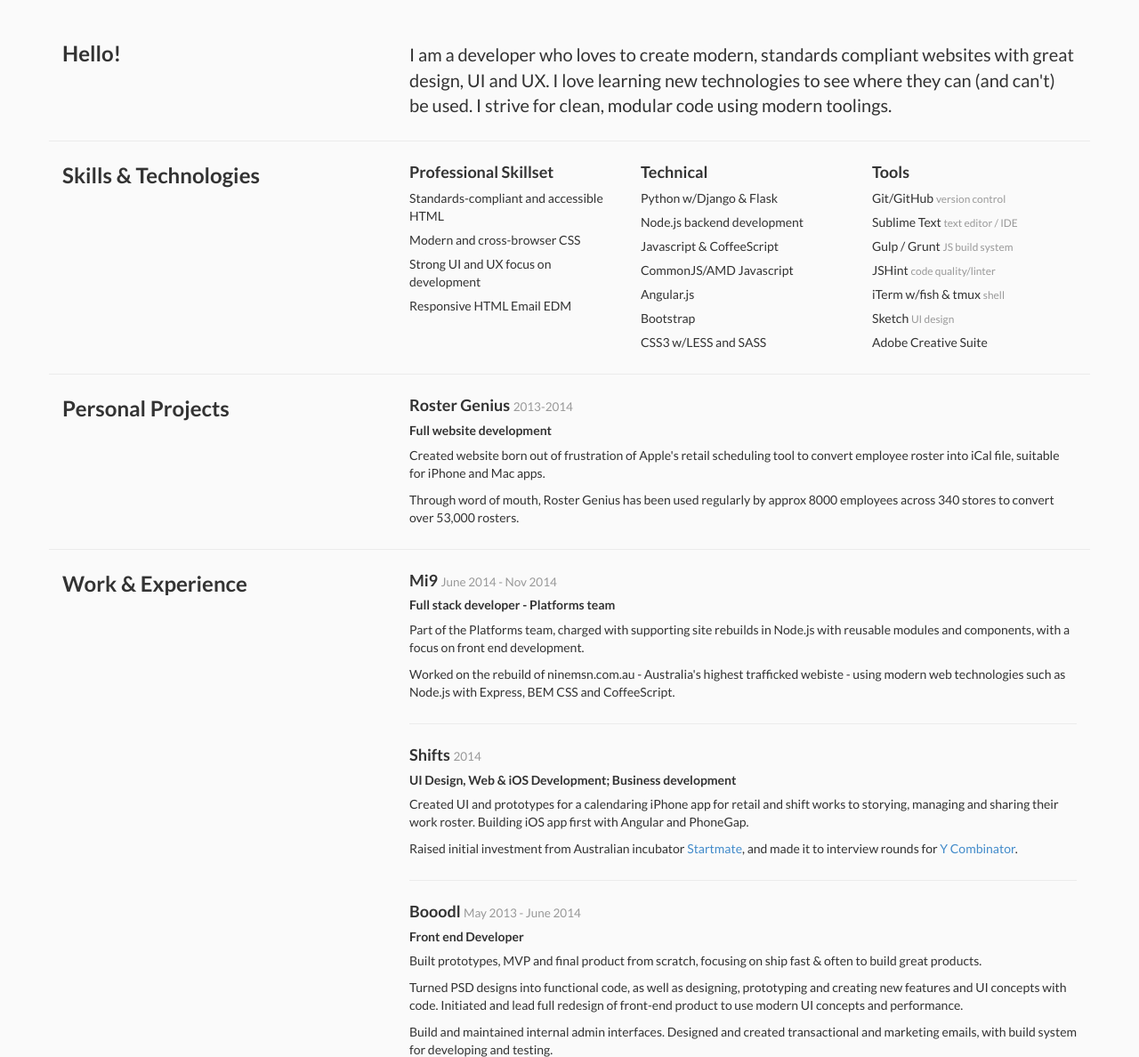
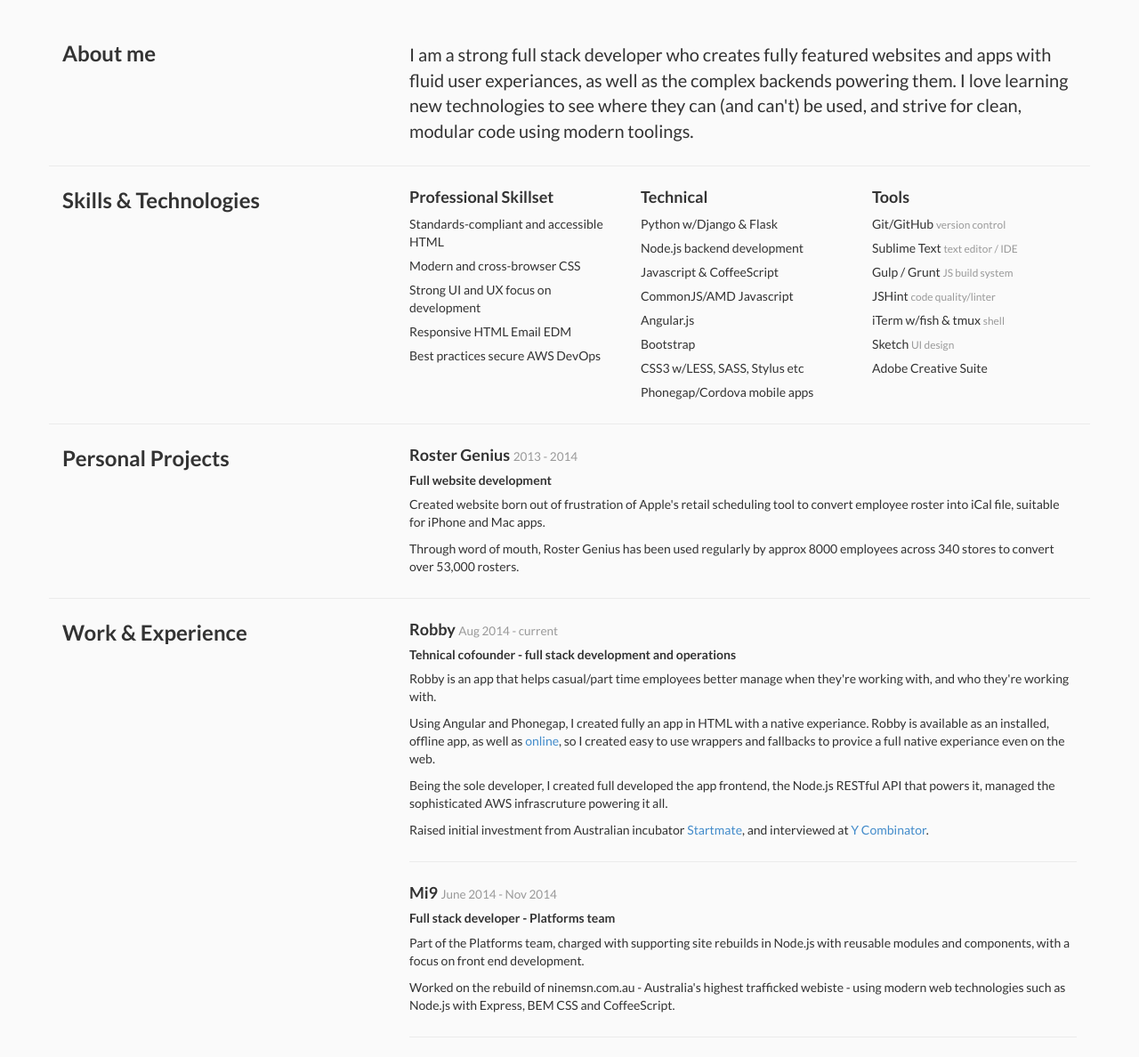
Before and after one commit to joshhunt/joshhunt.github.io, a plain HTML site: page resume.html in a window 1280 px wide. Shown: the part 162-1350 px from the top of the page at 89% size. Drawn offline with Linux system fonts and the light colour scheme.

Commit message:
Updating

```diff
--- a/resume.html
+++ b/resume.html
@@ -25,13 +25,14 @@
             <div class="main">
                 <section class="row">
                     <div class="col-sm-4">
-                        <h3>Hello!</h3>
+                        <h3>About me</h3>
                     </div>
                     <div class="col-sm-8">
                         <p class="attn">
-                            I am a developer who loves to create modern, standards compliant websites
-                            with great design, UI and UX. I love learning new technologies to see where
-                            they can (and can't) be used. I strive for clean, modular code using modern toolings.
+                            I am a strong full stack developer who creates fully featured websites and
+                            apps with fluid user experiances, as well as the complex backends powering them.
+                            I love learning new technologies to see where they can (and can't) be used,
+                            and strive for clean, modular code using modern toolings.
                         </p>
                     </div>
                 </section>
@@ -49,6 +50,7 @@
                                     <li>Modern and cross-browser CSS</li>
                                     <li>Strong UI and UX focus on development</li>
                                     <li>Responsive HTML Email EDM</li>
+                                    <li>Best practices secure AWS DevOps</li>
                                 </ul>
                             </div>
                             <div class="col-xs-4">
@@ -60,7 +62,8 @@
                                     <li>CommonJS/AMD Javascript</li>
                                     <li>Angular.js</li>
                                     <li>Bootstrap</li>
-                                    <li>CSS3 w/LESS and SASS</li>
+                                    <li>CSS3 w/LESS, SASS, Stylus etc</li>
+                                    <li>Phonegap/Cordova mobile apps</li>
                                 </ul>
                             </div>
                             <div class="col-xs-4">
@@ -108,7 +111,7 @@
                     </div>
                     <div class="col-sm-8">
                         <div class="job">
-                            <h4>Roster Genius <small class="text-muted">2013-2014</small></h4>
+                            <h4>Roster Genius <small class="text-muted">2013 - 2014</small></h4>
                             <h5>Full website development</h5>
                             <p>
                                 Created website born out of frustration of Apple's retail scheduling
@@ -129,6 +132,33 @@
                     </div>
                     <div class="col-sm-8">
                         <div class="job">
+                            <h4>Robby <small class="text-muted">Aug 2014 - current</small></h4>
+                            <h5>Tehnical cofounder - full stack development and operations</h5>
+
+                            <p>
+                                Robby is an app that helps casual/part time employees better manage when they're working with,
+                                and who they're working with.
+                            </p>
+
+                            <p>
+                                Using Angular and Phonegap, I created fully an app in HTML with a native experiance. Robby is
+                                available as an installed, offline app, as well as <a href="http://app.heyrobby.com">online</a>,
+                                so I created easy to use wrappers and fallbacks to provice a full native experiance even on the web.
+                            </p>
+
+                            <p>
+                                Being the sole developer, I created full developed the app frontend, the Node.js RESTful API
+                                that powers it, managed the sophisticated AWS infrascruture powering it all.
+                            </p>
+
+                            <p>
+                                Raised initial investment from Australian incubator
+                                <a href="http://www.startmate.com.au/">Startmate</a>, and interviewed at
+                                <a href="http://www.ycombinator.com/">Y Combinator</a>.
+                            </p>
+                        </div>
+
+                        <div class="job">
                             <h4>Mi9 <small class="text-muted">June 2014 - Nov 2014</small></h4>
                             <h5>Full stack developer - Platforms team</h5>
                             <p>
@@ -143,26 +173,10 @@
                         </div>
 
                         <div class="job">
-                            <h4>Shifts <small class="text-muted">2014</small></h4>
-                            <h5>UI Design, Web &amp; iOS Development; Business development</h5>
-                            <p>
-                                Created UI and prototypes for a calendaring iPhone app for retail
-                                and shift works to storying, managing and sharing their work
-                                roster. Building iOS app first with Angular and PhoneGap.
-                            </p>
-
-                            <p>
-                                Raised initial investment from Australian incubator
-                                <a href="http://www.startmate.com.au/">Startmate</a>, and made it to interview
-                                rounds for <a href="http://www.ycombinator.com/">Y Combinator</a>.
-                            </p>
-                        </div>
-
-                        <div class="job">
                             <h4>Booodl <small class="text-muted">May 2013 - June 2014</small></h4>
                             <h5>Front end Developer</h5>
                             <p>
-                                Built prototypes, MVP and final product from scratch, focusing on
+                                Built prototypes, MVP and final products from scratch, focusing on
                                 ship fast &amp; often to build great products.
                             </p>
                             <p>
```
